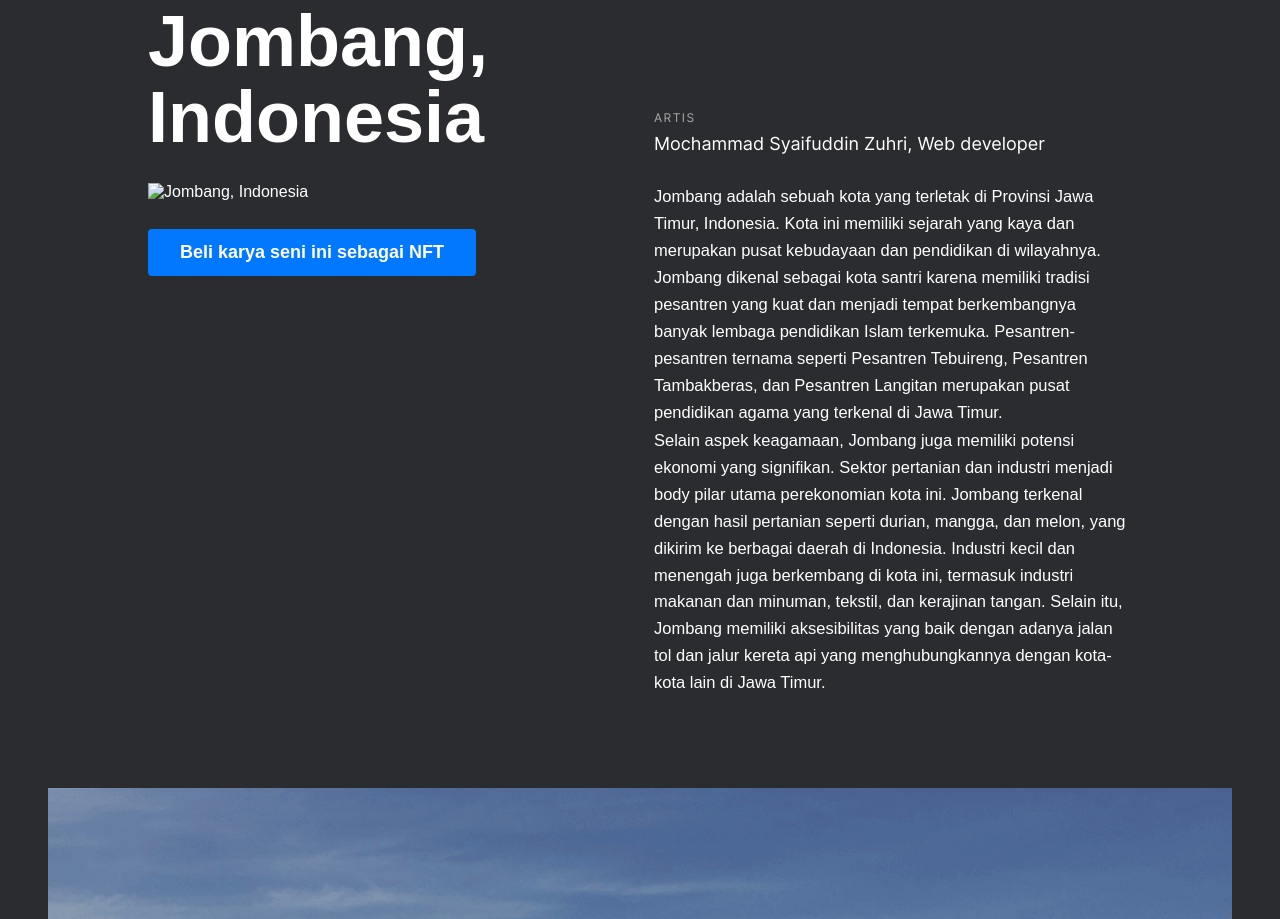
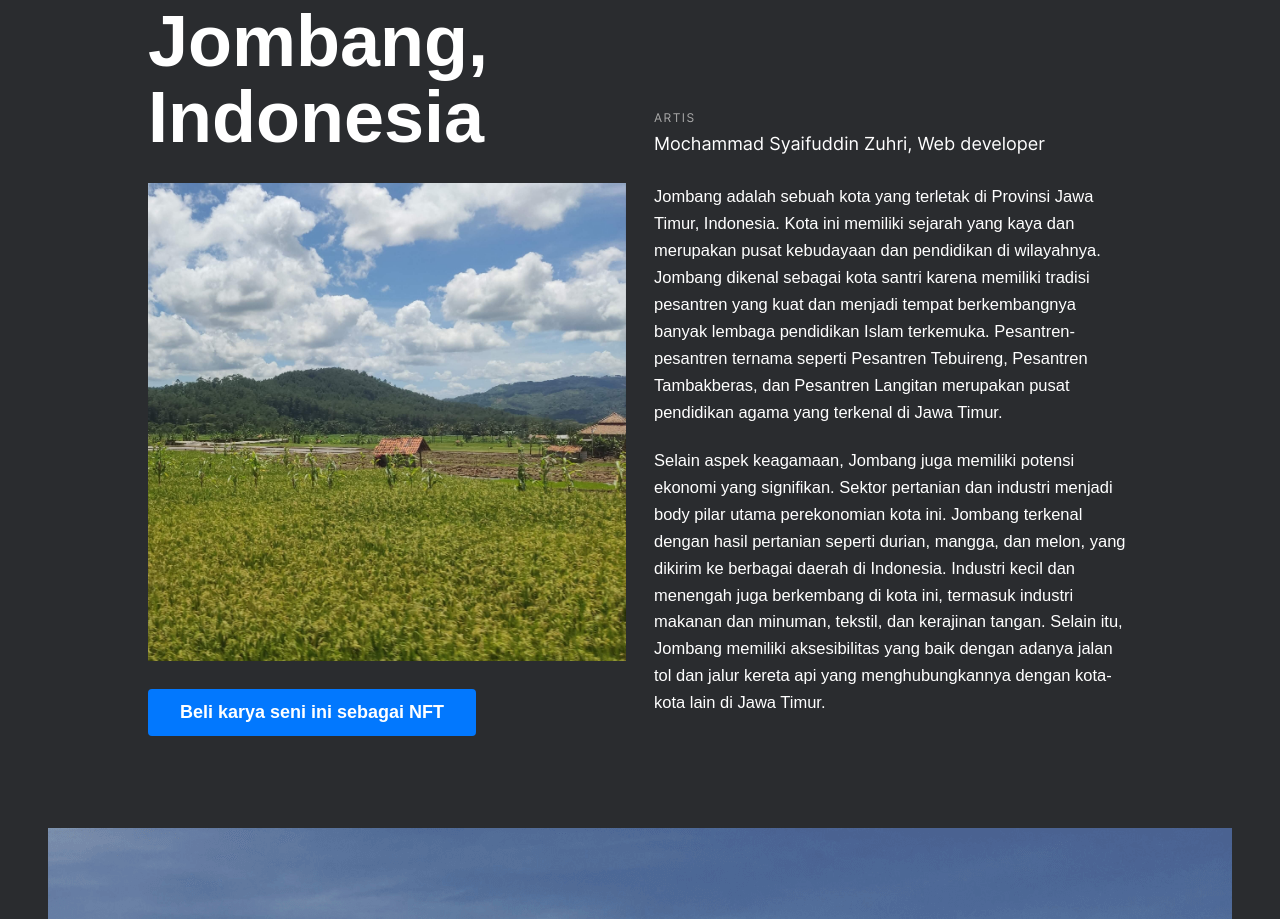
Before and after one commit to Epulvis/web_project_3_id, a plain HTML site: page index.html in a window 1280 px wide. Shown: the part 5076-5995 px from the top of the page. Drawn offline with Linux system fonts and the light colour scheme.

Commit message:
FIX bug place__image

```diff
--- a/index.html
+++ b/index.html
@@ -237,7 +237,7 @@
                         Mochammad Syaifuddin Zuhri, Web developer
                     </span>
                 </div>
-                <img src="./images/__image-5.png" alt="Jombang, Indonesia" class="place__image" />
+                <img src="./images/__image-5.jpg" alt="Jombang, Indonesia" class="place__image" />
                 <div class="place__description">
                     <p class="place__paragraph">
                         Jombang adalah sebuah kota yang terletak di Provinsi Jawa Timur, Indonesia. Kota ini
```
